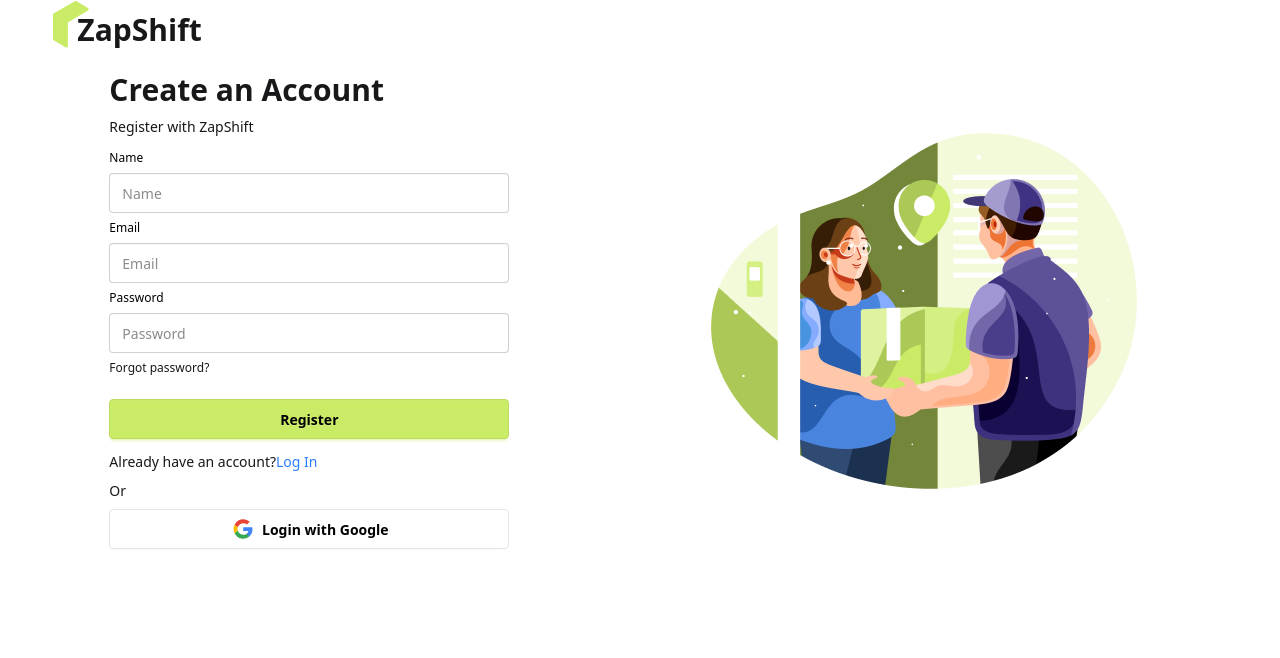
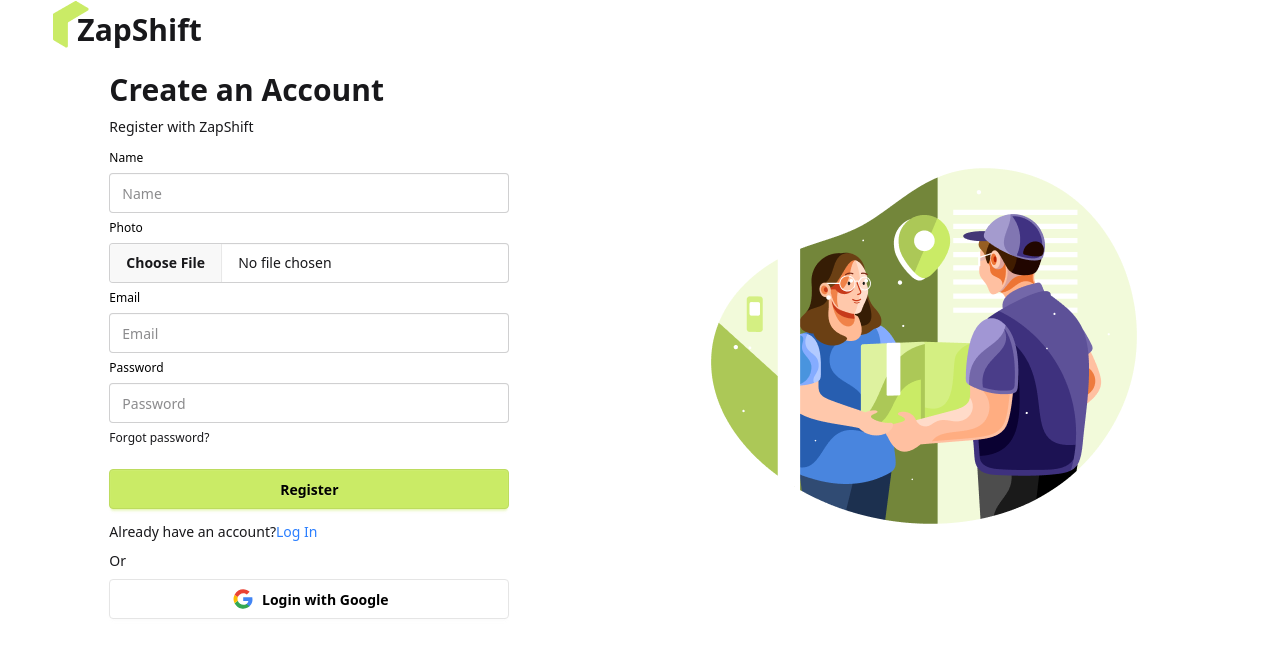
Before and after one commit to lahifkhan/zap-shift-client, a React (Vite) app: page /register in a window 1280 px wide. Shown: the top 658 px of the page. Built offline with nearby package versions, Linux system fonts and the light colour scheme; no server answers.

Commit message:
update profile done photo url

```diff
--- a/package.json
+++ b/package.json
@@ -11,6 +11,7 @@
   },
   "dependencies": {
     "@tailwindcss/vite": "^4.1.17",
+    "axios": "^1.13.2",
     "firebase": "^12.6.0",
     "leaflet": "^1.9.4",
     "react": "^19.2.0",
--- a/src/Context/AuthProvider.jsx
+++ b/src/Context/AuthProvider.jsx
@@ -6,6 +6,7 @@ import {
   signInWithEmailAndPassword,
   signInWithPopup,
   signOut,
+  updateProfile,
 } from "firebase/auth";
 import { auth } from "../firebase/firebase.config";
 import { GoogleAuthProvider } from "firebase/auth";
@@ -36,6 +37,10 @@ const AuthProvider = ({ children }) => {
     return signOut(auth);
   };
 
+  const profileUpdate = (profile) => {
+    return updateProfile(auth.currentUser, profile);
+  };
+
   useEffect(() => {
     const unSubscribe = onAuthStateChanged(auth, (currentUser) => {
       if (currentUser) {
@@ -52,6 +57,7 @@ const AuthProvider = ({ children }) => {
     createUser,
     signInUser,
     signGoogle,
+    profileUpdate,
     logOut,
     user,
     setUser,
--- a/src/Pages/Auth/Register/Register.jsx
+++ b/src/Pages/Auth/Register/Register.jsx
@@ -4,6 +4,7 @@ import { Link, useLocation, useNavigate } from "react-router";
 import { useForm } from "react-hook-form";
 import useAuth from "../../../Hook/useAuth";
 import toast from "react-hot-toast";
+import axios from "axios";
 
 const Register = () => {
   const {
@@ -11,16 +12,44 @@ const Register = () => {
     handleSubmit,
     formState: { errors },
   } = useForm();
-  const { createUser } = useAuth();
+
+  const { createUser, profileUpdate } = useAuth();
 
   const location = useLocation();
   const navigate = useNavigate();
   const registerSubmit = (data) => {
     console.log(data);
 
+    const profileImg = data.photo[0];
+
     createUser(data.email, data.password)
       .then((res) => {
         console.log(res.user);
+
+        // conver photo to form data
+        const formData = new FormData();
+        formData.append("image", profileImg);
+        // img api url
+        const img_api_url = `https://api.imgbb.com/1/upload?key=${
+          import.meta.env.VITE_image_host
+        }`;
+
+        axios.post(img_api_url, formData).then((res) => {
+          console.log(res.data.data.display_url);
+          const userProfile = {
+            displayName: data.name,
+            photoURL: res.data.data.url,
+          };
+          profileUpdate(userProfile)
+            .then(() => {
+              console.log("profile update done");
+            })
+            .catch((err) => {
+              console.log(err);
+              toast.error(err.code);
+            });
+        });
+
         navigate(location?.state || "/");
         toast.success("Account created successfully");
       })
@@ -46,8 +75,20 @@ const Register = () => {
                 className="input w-full"
                 placeholder="Name"
               />
+              {errors.name?.type === "required" && (
+                <p className="text-red-500">Name must required</p>
+              )}
 
-              {errors.name?.type === "required" && (
+              <label className="label text-black">Photo</label>
+              <input
+                type="file"
+                name="phot"
+                {...register("photo", { required: true })}
+                className="file-input w-full"
+                placeholder="Name"
+              />
+
+              {errors.photo?.type === "required" && (
                 <p className="text-red-500">Name must required</p>
               )}
 
--- a/src/Pages/Shared/Navbar/Navbar.jsx
+++ b/src/Pages/Shared/Navbar/Navbar.jsx
@@ -65,18 +65,20 @@ const Navbar = () => {
             {links}
           </ul>
         </div>
-        <a className="btn btn-ghost text-xl">
+        <div className="btn btn-ghost text-xl">
           <Logo></Logo>
-        </a>
+        </div>
       </div>
       <div className="navbar-center hidden lg:flex">
         <ul className="menu menu-horizontal px-1">{links}</ul>
       </div>
       <div className="navbar-end flex gap-2">
         {user ? (
-          <button onClick={handleLogOut} className="btn text-accent">
-            Log Out
-          </button>
+          <div>
+            <button onClick={handleLogOut} className="btn text-accent">
+              Log Out
+            </button>
+          </div>
         ) : (
           <Link to={"/login"} className="btn text-accent">
             Sign in
```
Also changed, not shown: 1 other file (tests, documents, lock files or other folders).
